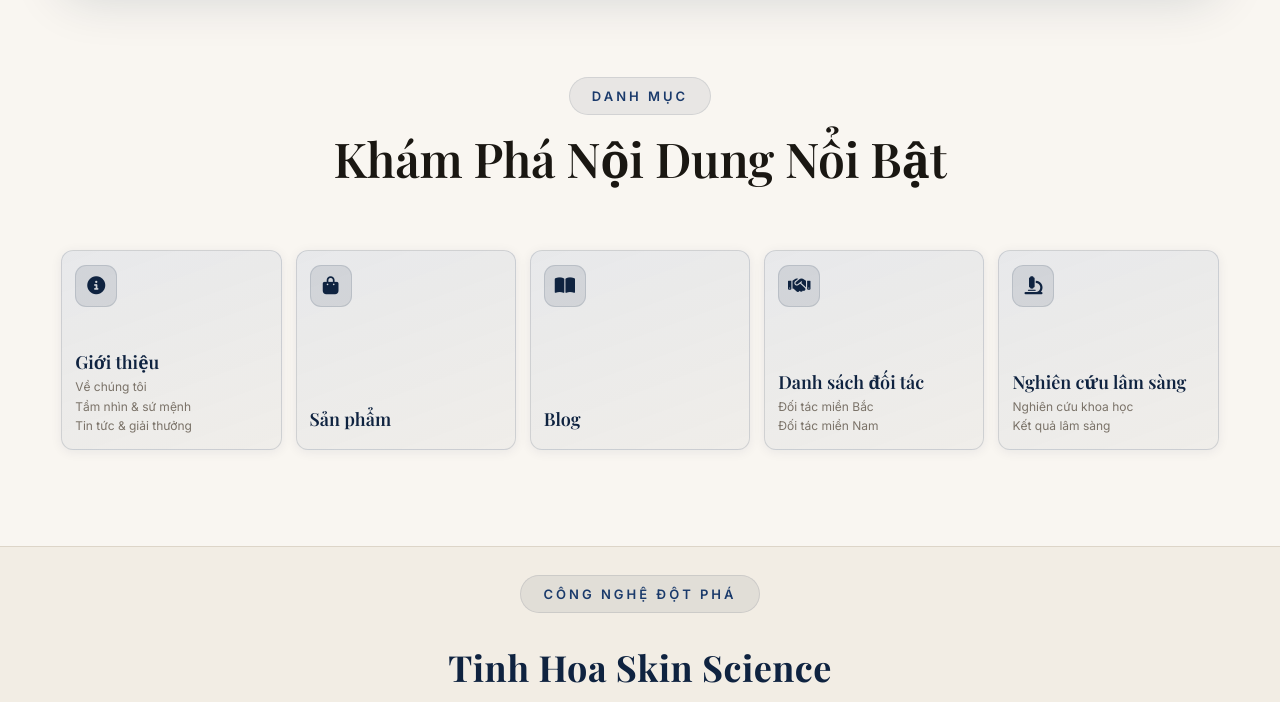
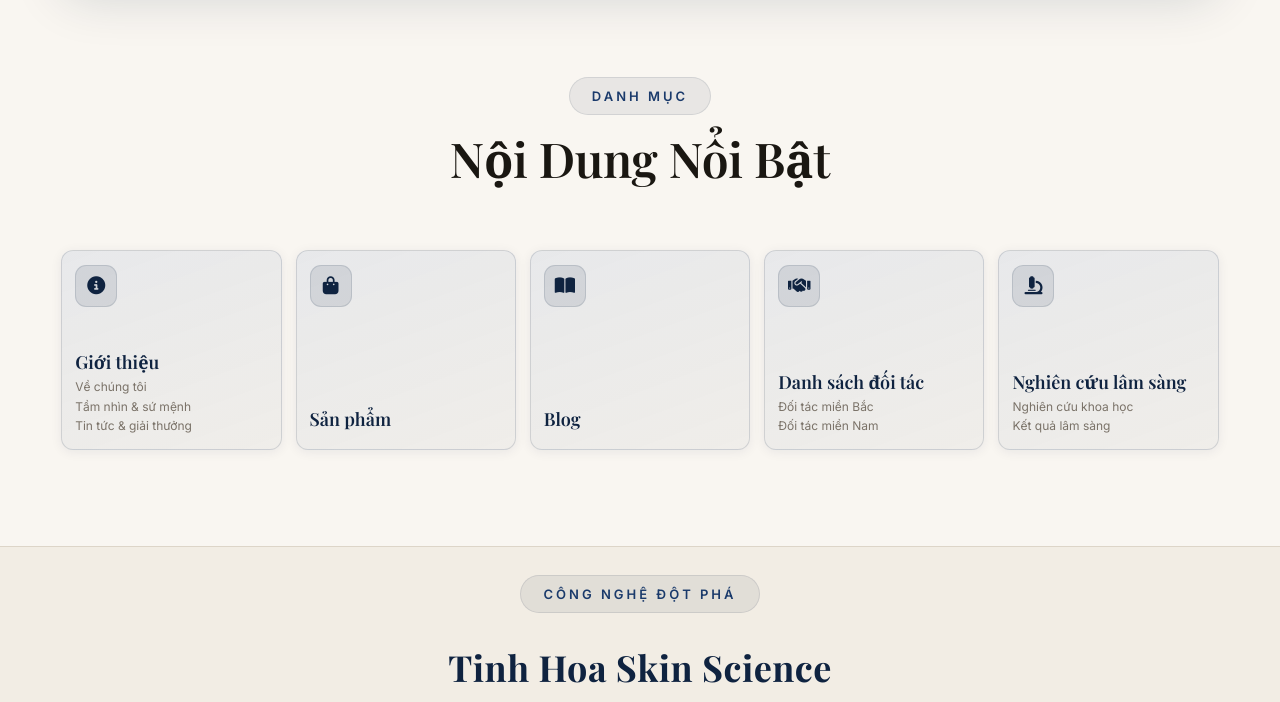
Before and after one commit to thaisung/Sample_Hydrinity_New, a plain HTML site: page index.html in a window 1280 px wide. Shown: the part 1560-2262 px from the top of the page. Drawn offline with nearby package versions, Linux system fonts and the light colour scheme; a web font is replaced by a local one.

Commit message:
first com00000mit

```diff
--- a/index.html
+++ b/index.html
@@ -1693,7 +1693,7 @@ nav { display: flex; align-items: center; gap: 26px; }
   <div class="container">
     <div class="section-header fade-up">
       <span class="section-tag">Danh mục</span>
-      <h2>Khám Phá Nội Dung Nổi Bật</h2>
+      <h2>Nội Dung Nổi Bật</h2>
     </div>
     <div class="categories-grid fade-up">
       <article class="cat-card cat-theme-1">
```
